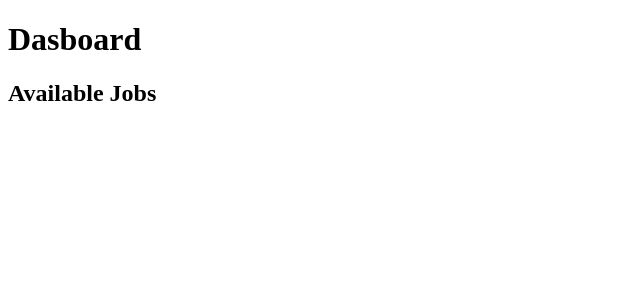
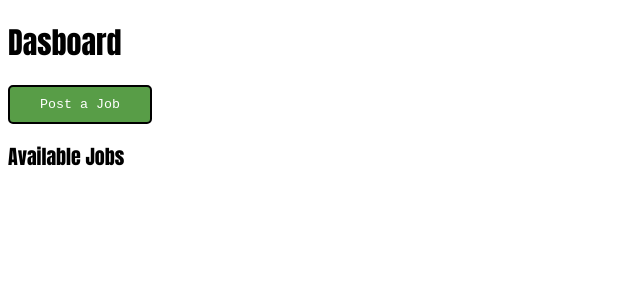
Before and after one commit to JeromeCameron/info2180-project3, a PHP site: page /dashboard.html in a window 1280 px wide. Shown: the top 300 px of the page, without its empty margins (0-640 px from the left). Run offline with PHP 8.4, Linux system fonts and the light colour scheme; some libraries are stand-ins or nearby versions.

Commit message:
Styling dashboard

```diff
--- /dev/null
+++ b/dashboard.css
@@ -0,0 +1,26 @@
+h1{
+    font-family: Impact, Charcoal, sans-serif;
+    font-weight: lighter;
+    font-size: 30px;
+}
+
+h2{
+    font-family: Impact, Charcoal, sans-serif;
+    font-weight: lighter;
+    font-size: 20px;
+}
+
+button{
+    border-radius: 5px;
+    padding: 10px 30px;
+    background-color: #589D47;
+    color: white;
+    font-family: "Courier New", Courier, monospace;
+    border-style: solid;
+    cursor: pointer;
+}
+
+.container{
+  display: flex;
+
+}
--- a/dashboard.html
+++ b/dashboard.html
@@ -2,10 +2,21 @@
 <html>
     <head>
         <title>Dashboard</title>
+        <link href="dashboard.css" type="text/css" rel="stylesheet"/>
+        <script src="https://code.jquery.com/jquery-3.1.1.min.js"></script>
+		<script src="dashboard.js" type="text/javascript"></script>
     </head>
     <body>
         <h1>Dasboard</h1>
-        <h2>Available Jobs</h2>
+        <div id = "container">
+            <div id = "top">
+                <button id = "post-job">Post a Job</button>
+                <h2>Available Jobs</h2>
+            </div>
+
+            <div ="result"></div> <!--Job information loads here -->
+        </div>
+
 
     </body>
 </html>
```
Also changed, not shown: forms.css (+7 -0 lines), index.css (+5 -8 lines), index.html (+15 -8 lines).
